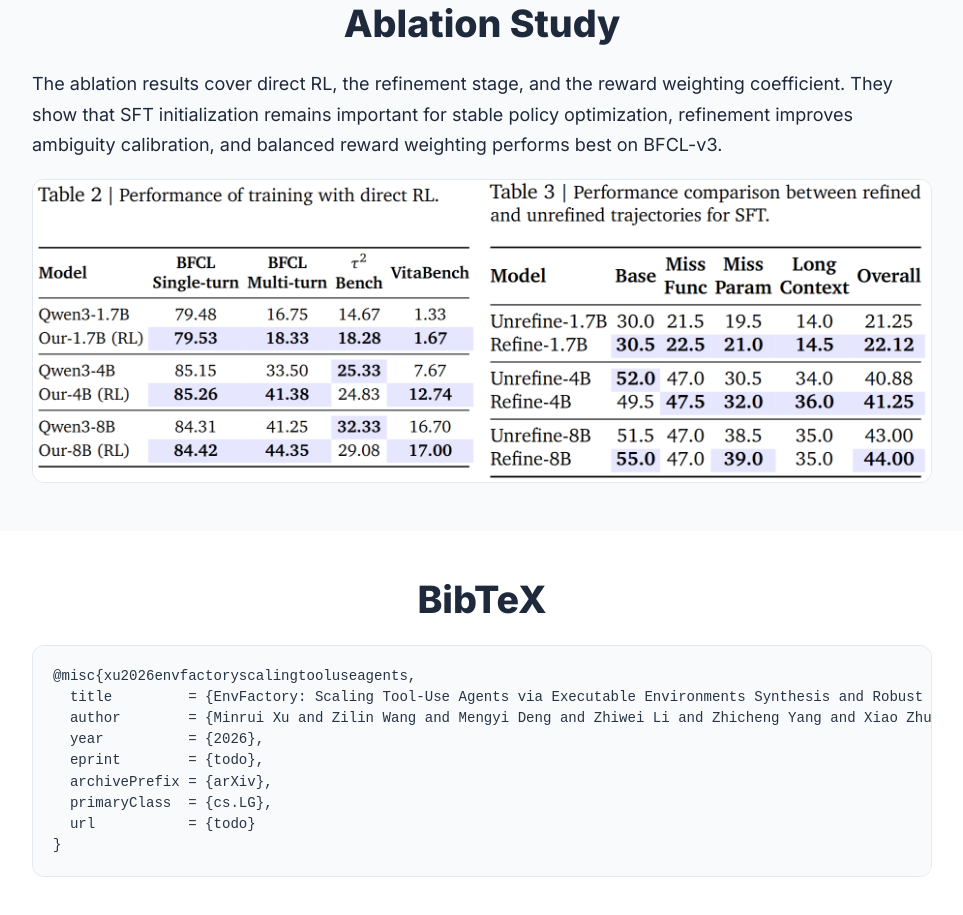
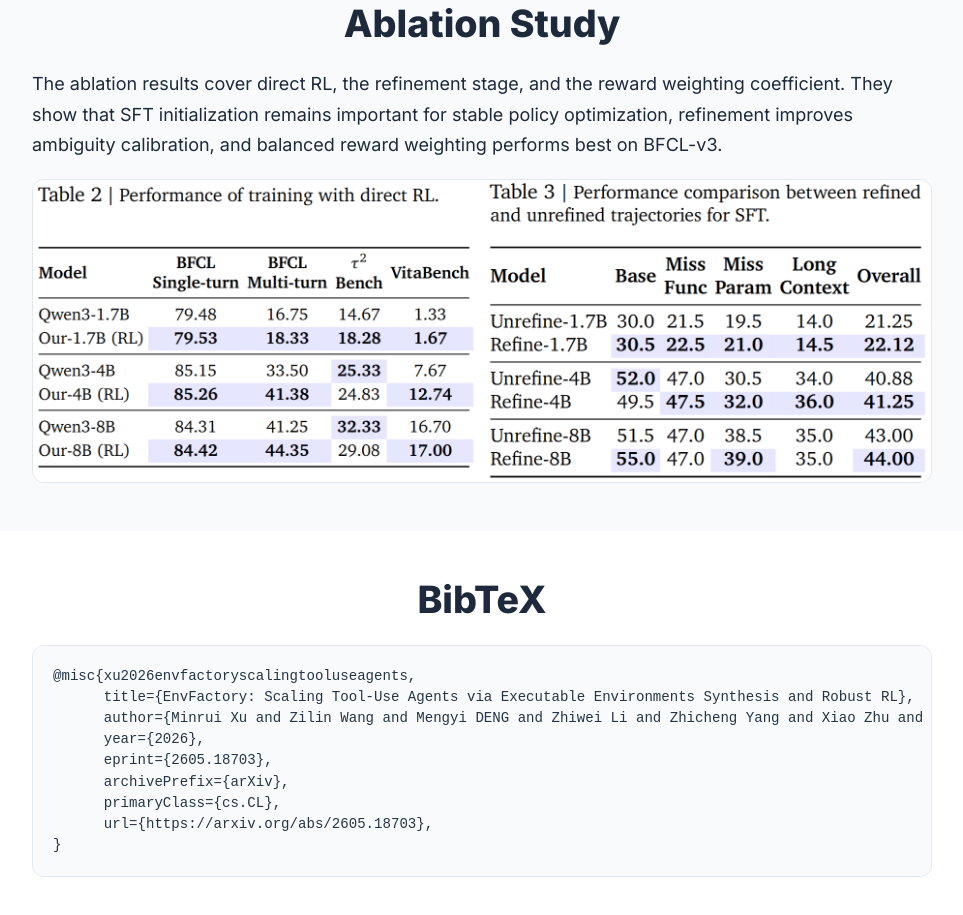
Before and after one commit to LARK-AI-Lab/envfactory.github.io, a plain HTML site: page index.html in a window 1280 px wide. Shown: the part 4912-5827 px from the top of the page, without its empty margins (158-1121 px from the left). Drawn offline with Linux system fonts and the light colour scheme.

Commit message:
Refactor HTML structure and update content

```diff
--- a/index.html
+++ b/index.html
@@ -46,9 +46,9 @@
         </div>
 
         <div class="actions">
-          <a class="button" href="paper.pdf"><img class="button-logo" src="images/arxiv-logomark-small@2x.png" alt=""><span>Paper</span></a>
+          <a class="button" href="https://arxiv.org/abs/2605.18703v1"><img class="button-logo" src="images/arxiv-logomark-small@2x.png" alt=""><span>Paper</span></a>
           <a class="button" href="https://github.com/LARK-AI-Lab/EnvFactory"><img class="button-logo" src="images/github-logo.svg" alt=""><span>Code</span></a>
-          <a class="button" href="https://github.com/LARK-AI-Lab/EnvFactory"><img class="button-logo" src="images/huggingface-color.png" alt=""><span>Models</span></a>
+          <a class="button" href="https://huggingface.co/LARK-AI-Lab"><img class="button-logo" src="images/huggingface-color.png" alt=""><span>Models</span></a>
         </div>
       </div>
     </section>
@@ -194,13 +194,13 @@
       <div class="container narrow">
         <h2>BibTeX</h2>
         <pre><code>@misc{xu2026envfactoryscalingtooluseagents,
-  title         = {EnvFactory: Scaling Tool-Use Agents via Executable Environments Synthesis and Robust RL},
-  author        = {Minrui Xu and Zilin Wang and Mengyi Deng and Zhiwei Li and Zhicheng Yang and Xiao Zhu and Yinhong Liu and Boyu Zhu and Baiyu Huang and Chao Chen and Heyuan Deng and Fei Mi and Lifeng Shang and Xingshan Zeng and Zhijiang Guo},
-  year          = {2026},
-  eprint        = {todo},
-  archivePrefix = {arXiv},
-  primaryClass  = {cs.LG},
-  url           = {todo}
+      title={EnvFactory: Scaling Tool-Use Agents via Executable Environments Synthesis and Robust RL},
+      author={Minrui Xu and Zilin Wang and Mengyi DENG and Zhiwei Li and Zhicheng Yang and Xiao Zhu and Yinhong Liu and Boyu Zhu and Baiyu Huang and Chao Chen and Heyuan Deng and Fei Mi and Lifeng Shang and Xingshan Zeng and Zhijiang Guo},
+      year={2026},
+      eprint={2605.18703},
+      archivePrefix={arXiv},
+      primaryClass={cs.CL},
+      url={https://arxiv.org/abs/2605.18703},
 }</code></pre>
       </div>
     </section>
```
